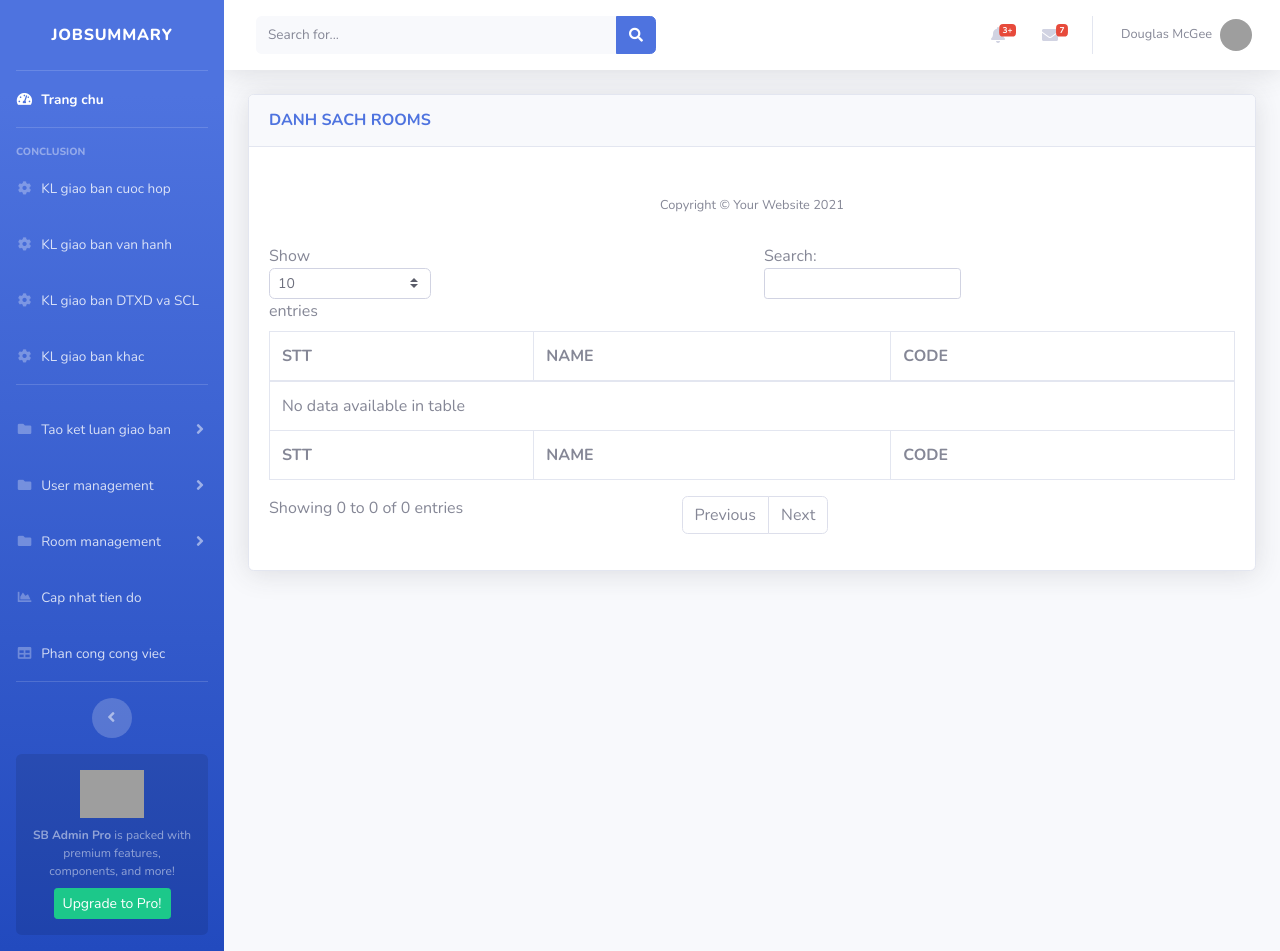
After one commit to hungnn2911/python-group1, a Django app: page /rooms/list_room in a window 1280 px wide. The commit adds this page. Run offline with Django 3.2, Linux system fonts and the light colour scheme; data that the repository does not hold is empty; some libraries are stand-ins or nearby versions; grey boxes are pictures that could not be loaded.

Commit message:
Create room

```diff
--- a/jobsummary/templates/dashboard/_sidebar.html
+++ b/jobsummary/templates/dashboard/_sidebar.html
@@ -130,15 +130,32 @@
 
             <li class="nav-item">
                 <a class="nav-link collapsed" href="#" data-toggle="collapse" data-target="#collapsePages1"
-                    aria-expanded="true" aria-controls="collapsePages"1>
+                    aria-expanded="true" aria-controls="collapsePages1">
                     <i class="fas fa-fw fa-folder"></i>
-                    <span>user management </span>
+                    <span>User management </span>
                 </a>
                 <div id="collapsePages1" class="collapse" aria-labelledby="headingPages" data-parent="#accordionSidebar">
                     <div class="bg-white py-2 collapse-inner rounded">
 
                         <a class="collapse-item" href="{% url 'Create_user'%}">Create user</a>
                         <a class="collapse-item" href="{% url 'List_user'%}">List users</a>
+
+                    </div>
+                </div>
+            </li>
+
+
+            <li class="nav-item">
+                <a class="nav-link collapsed" href="#" data-toggle="collapse" data-target="#collapsePages2"
+                    aria-expanded="true" aria-controls="collapsePages2">
+                    <i class="fas fa-fw fa-folder"></i>
+                    <span>Room management </span>
+                </a>
+                <div id="collapsePages2" class="collapse" aria-labelledby="headingPages" data-parent="#accordionSidebar">
+                    <div class="bg-white py-2 collapse-inner rounded">
+
+                        <a class="collapse-item" href="{% url 'Create_room'%}">Create room</a>
+                        <a class="collapse-item" href="{% url 'List_room'%}">List rooms</a>
 
                     </div>
                 </div>
--- /dev/null
+++ b/jobsummary/templates/rooms/list_room.html
@@ -0,0 +1,48 @@
+{% extends "dashboard/index.html" %}
+
+
+{% load static %}
+{% block extend_css %}
+    <link href=" {% static 'vendor/fontawesome-free/css/all.min.css' %}" rel="stylesheet" type="text/css">
+
+{% endblock %}
+{% block content_dashboard %}
+<div class="card shadow mb-4">
+                        <div class="card-header py-3">
+                            <h6 class="m-0 font-weight-bold text-primary">DANH SACH ROOMS</h6>
+                        </div>
+                        <div class="card-body">
+                            <div class="table-responsive">
+                              <table class="table table-bordered" id="dataTable" width="100%" cellspacing="0">
+                                    <thead>
+                                          <tr>
+                                            <th>STT</th>
+                                            <th>NAME</th>
+                                            <th>CODE</th>
+                                        </tr>
+                                    </thead>
+                                    <tfoot>
+                                          <tr>
+                                             <th>STT</th>
+                                            <th>NAME</th>
+                                            <th>CODE</th>
+                                        </tr>
+                                    </tfoot>
+                                    <tbody>
+                                     {% for listroom in showroom %}
+                                        <tr>
+                                            <td>{{forloop.counter}}</td>
+                                            <td>{{listroom.name}}</td>
+                                            <td>{{listroom.code}}</td>
+                                        </tr>
+                                    {% endfor%}
+
+{% endblock %}
+{% load static %}
+   {% block extend_js %}
+     <script src="{% static 'vendor/datatables/jquery.dataTables.min.js' %}"></script>
+     <script src="{% static 'vendor/datatables/dataTables.bootstrap4.min.js' %}"></script>
+
+    <!-- Page level custom scripts -->
+     <script src="{% static 'js/demo/datatables-demo.js' %}"></script>
+{% endblock %}
--- a/jobsummary/urls.py
+++ b/jobsummary/urls.py
@@ -11,7 +11,9 @@ urlpatterns = [
    path("job_summary/KLGBother", views.KLGBother, name="KLGBKhac"),
    path("job_summary/createjobsummary", views.createjobsummary, name="Tao_KLGB"),
    path("users/create_user", views.Createuser,name="Create_user"),
-   path("users/list_user", views.Listuser, name= "List_user")
+   path("users/list_user", views.Listuser, name= "List_user"),
+   path("rooms/create_room", views.Create_room, name="Create_room"),
+   path("rooms/list_room", views.Listroom, name="List_room")
 
 
 ]
--- a/jobsummary/views.py
+++ b/jobsummary/views.py
@@ -84,3 +84,25 @@ def Createuser(request):
 def Listuser(request, method="GET"):
     listuser= MyUser.objects.all()
     return render(request, "users/list_user.html", {"showuser": listuser})
+
+
+def Create_room(request):
+    if request.method=="GET":
+        return render(request, "rooms/create_room.html")
+    elif request.method=="POST":
+        data= request.POST
+        name= data.get("name", "")
+        code= data.get("code", "")
+
+        newroom= Room(
+            name= name,
+            code= code
+        )
+
+        newroom.save()
+    return redirect("List_room")
+
+
+def Listroom(request, method="GET"):
+    listroom= Room.objects.all()
+    return render(request, "rooms/list_room.html", {"showroom": listroom})
```
Also changed, not shown: jobsummary/templates/rooms/create_room.html (added, +19 -0 lines).
